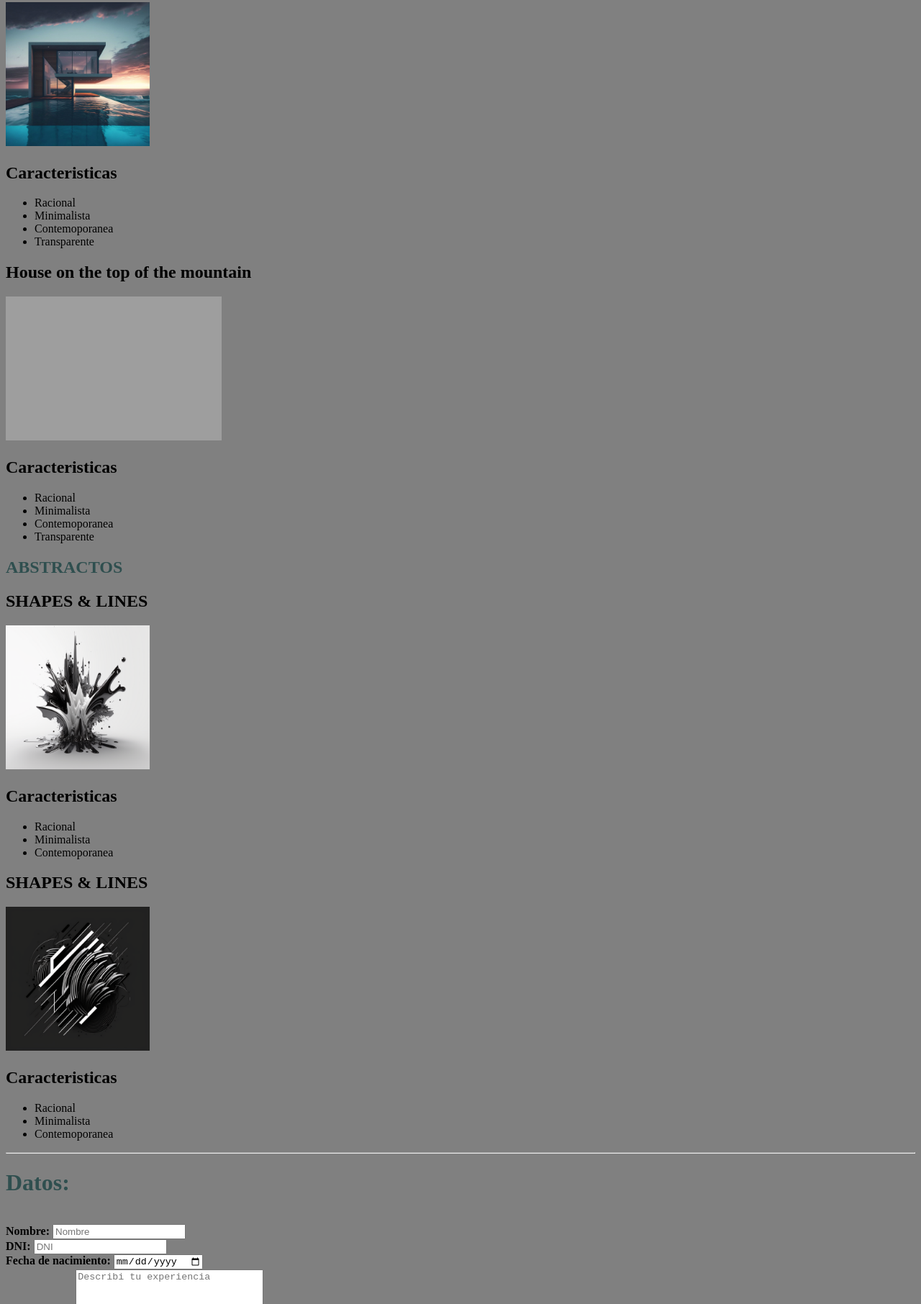
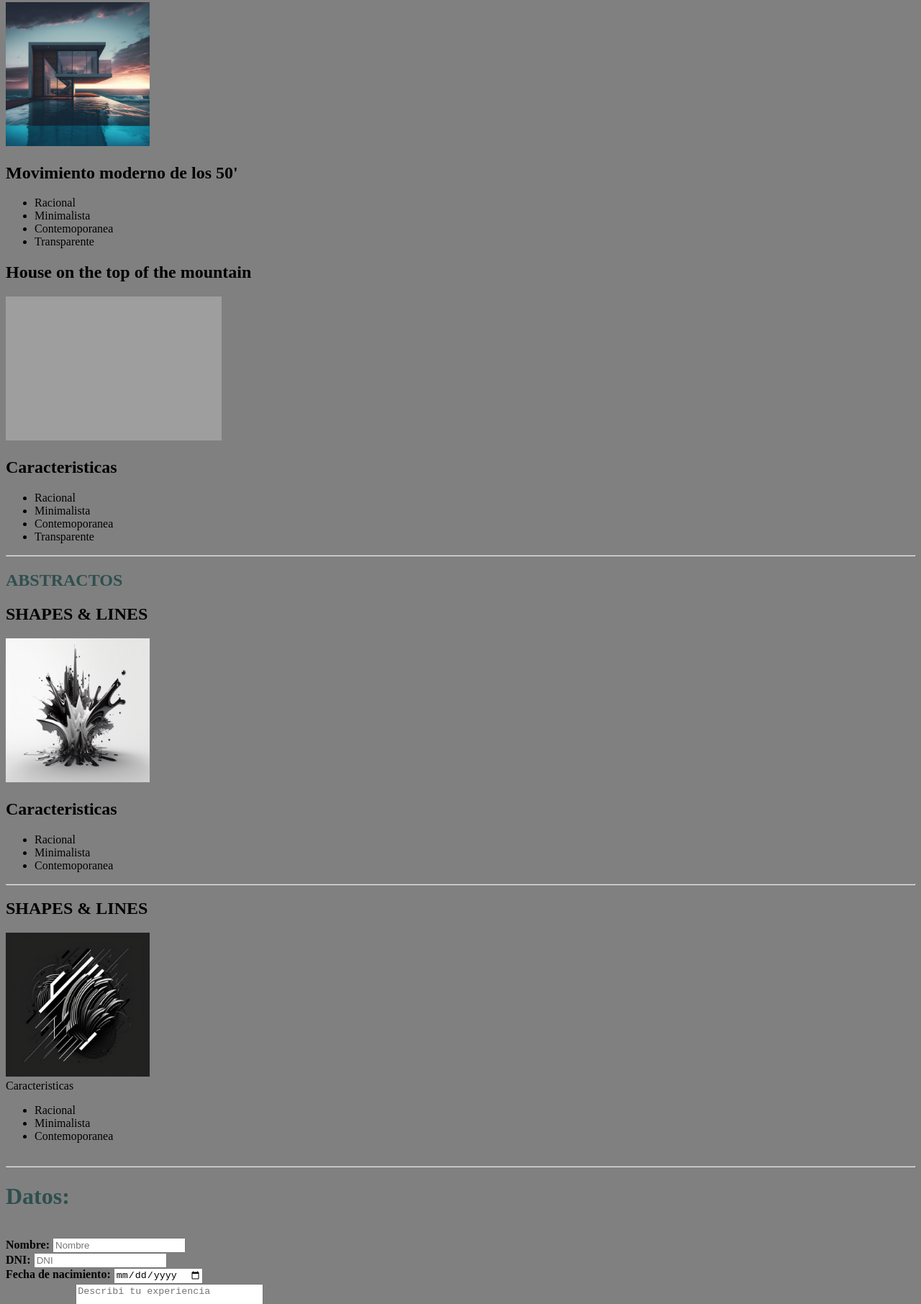
Before and after one commit to Marswim/prueba-3, a plain HTML site: page index.html in a window 1280 px wide. Shown: the part 218-2030 px from the top of the page at 72% size. Drawn offline with Linux system fonts and the light colour scheme; grey boxes are pictures that could not be loaded.

Commit message:
se agrego hr

```diff
--- a/index.html
+++ b/index.html
@@ -1,5 +1,6 @@
 <!DOCTYPE html>
 <html lang="en">
+
 <head>
     <meta charset="UTF-8">
     <meta http-equiv="X-UA-Compatible" content="IE=edge">
@@ -9,14 +10,16 @@
 </head>
 <H1>ARTE CONTEMPORANEA</H1>
 <H2>ARQUITECTURA & ABSTRACTOS</H2>
+
 <body>
     <section>
         <div>
             <div>
-                <h1>ARQUITECTURA <div class="title-1"></div></h1>
+                <h1>ARQUITECTURA <div class="title-1"></div>
+                </h1>
                 <h2>House on the top of the sea</h2>
                 <img src="assets/01.jpg" alt="house+swimming pool" width="200" height="200">
-                <h2>Caracteristicas</h2>
+                <h2>Movimiento moderno de los 50'</h2>
                 <ul>
                     <li>Racional</li>
                     <li>Minimalista</li>
@@ -35,6 +38,7 @@
             </ul>
         </div>
     </section>
+    <hr>
     <section>
         <div>
             <h1>ABSTRACTOS</h1>
@@ -47,15 +51,23 @@
                 <li>Contemoporanea</li>
             </ul>
         </div>
+        <hr>
         <div>
             <h2>SHAPES & LINES</h2>
             <img src="assets/04.png" alt="lines" width="200" height="200">
-            <h2>Caracteristicas</h2>
+            <br>
+
+            <table>
+                <th>
+                    <tr>Caracteristicas</tr>
+                </th>
                 <ul>
                     <li>Racional</li>
                     <li>Minimalista</li>
                     <li>Contemoporanea</li>
                 </ul>
+
+            </table>
         </div>
 
     </section>
@@ -80,4 +92,5 @@
         </form>
     </div>
 </body>
+
 </html>
```
Lines whose indentation alone changed are shown as unchanged.
